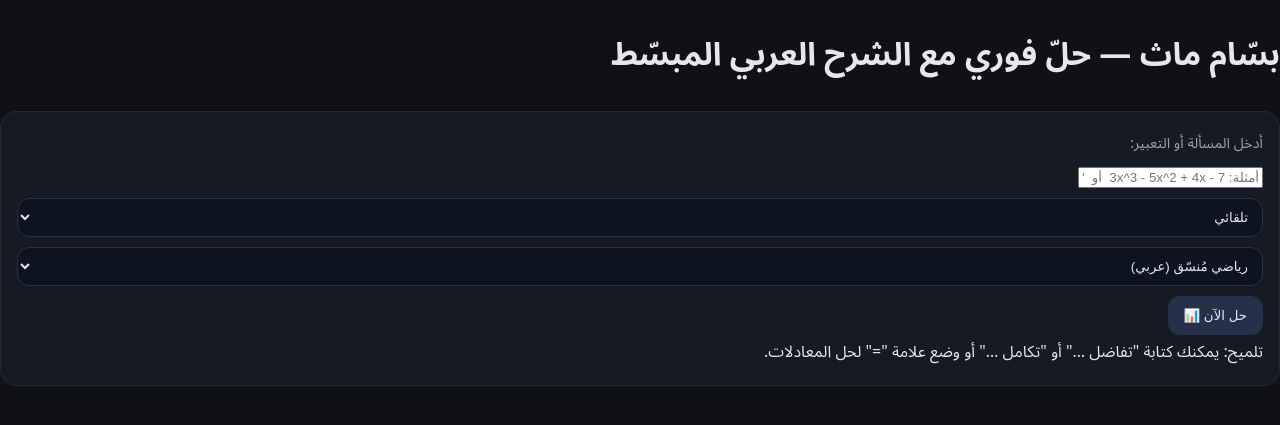
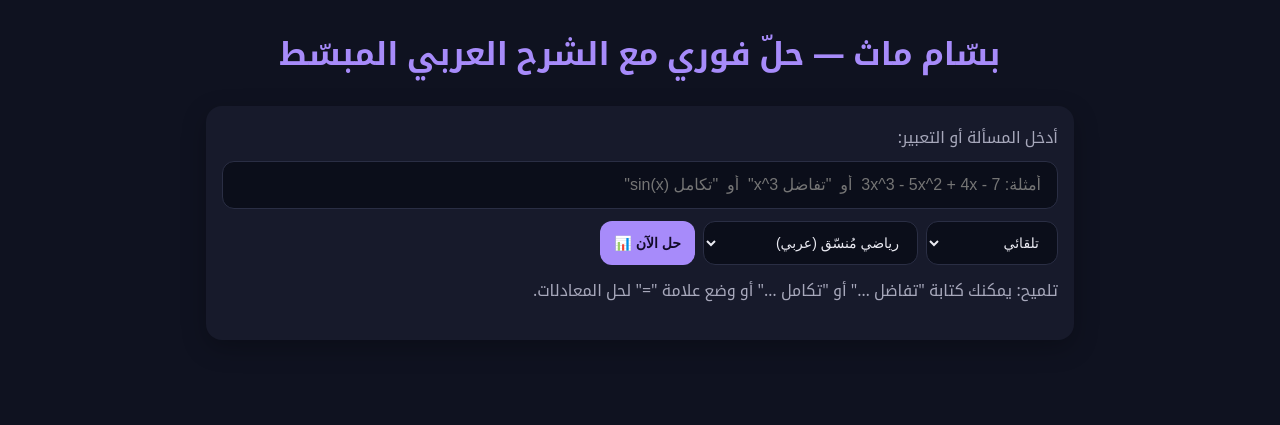
Before and after one commit to bassam-st/Bassam-Mathematics-, a Flask app: page / in a window 1280 px wide. Shown: the top 425 px of the page. Run offline with Flask 3, Linux system fonts and the light colour scheme; parts of the project's set-up code (start-up, migrations or seed data) failed here and were passed over.

Commit message:
Update style.css

```diff
--- a/static/style.css
+++ b/static/style.css
@@ -1,48 +1,88 @@
-:root{
-  --bg:#0f1117; --card:#161a22; --muted:#98a2b3;
-  --txt:#e6e7ee; --pri:#7c4dff; --pri-2:#a58bff; --ok:#22c55e; --err:#ef4444;
+:root {
+  --bg: #0f1220;
+  --card: #171a2b;
+  --text: #eaeaf2;
+  --muted: #a7a8bb;
+  --accent: #a78bfa;
+  --ok: #10b981;
+  --err: #ef4444;
 }
 
-*{box-sizing:border-box}
-html,body{margin:0;padding:0;background:var(--bg);color:var(--txt);font-family:system-ui,-apple-system,Segoe UI,Roboto,"Noto Sans Arabic",Tahoma,Arial,sans-serif}
-.wrap{max-width:900px;margin:24px auto;padding:0 16px}
-.head{text-align:center;margin-bottom:12px}
-.head h1{margin:0 0 6px}
-.sub{color:var(--muted);margin:0}
+* { box-sizing: border-box; }
 
-.card{background:var(--card);border:1px solid #232838;border-radius:16px;padding:16px;margin:14px 0}
-.lbl{display:block;font-size:.9rem;color:var(--muted);margin-bottom:6px}
-.input-row{display:flex;gap:8px}
-.inp{flex:1;border:1px solid #273044;background:#0e1320;color:var(--txt);border-radius:12px;padding:12px 14px;font-size:1.05rem;outline:none}
-.inp:focus{border-color:var(--pri)}
+html, body {
+  margin: 0; padding: 0;
+  background: var(--bg);
+  color: var(--text);
+  font-family: system-ui, -apple-system, Segoe UI, Roboto, "Noto Kufi Arabic", Arial, sans-serif;
+}
 
-.row{display:flex;gap:10px;flex-wrap:wrap;margin-top:10px}
-.col{flex:1 1 220px}
-.sel{width:100%;border:1px solid #273044;background:#0e1320;color:var(--txt);border-radius:12px;padding:10px}
-.chk{display:flex;align-items:flex-end;gap:8px}
-.chk input{transform:scale(1.2);accent-color:var(--pri)}
-.gap{gap:12px}
+.container {
+  max-width: 900px;
+  margin: 24px auto;
+  padding: 0 16px;
+}
 
-.btn{border:none;border-radius:12px;padding:12px 16px;background:#263149;color:var(--txt);cursor:pointer;transition:.2s}
-.btn:hover{filter:brightness(1.1)}
-.primary{background:var(--pri);color:#fff}
-.ghost{background:#1a2235}
+h1 { font-weight: 800; color: var(--accent); text-align: center; }
 
-.kbd{display:grid;grid-template-columns:repeat(8,1fr);gap:8px;margin-top:14px}
-.kbd button{padding:12px 0;border-radius:10px;border:1px solid #273044;background:#0e1320;color:var(--txt);cursor:pointer}
-.kbd .wide{grid-column:span 2}
-.kbd .ok{background:#183321;border-color:#1f6b3a}
-.kbd .warn{background:#3a1b1b;border-color:#7a2c2c}
+.card {
+  background: var(--card);
+  border-radius: 16px;
+  padding: 16px;
+  margin-top: 16px;
+  box-shadow: 0 8px 24px rgba(0,0,0,0.25);
+}
 
-.resBox{margin-top:8px;border-top:1px dashed #2b3244;padding-top:12px}
-.resTitle{color:var(--muted);margin-bottom:8px}
-.result{white-space:pre-wrap;word-break:break-word;font-size:1.05rem}
-.steps .step{padding:10px;border-radius:10px;background:#0e1320;border:1px solid #273044;margin:10px 0}
-.steps .step .t{color:var(--pri-2);font-weight:600;margin-bottom:6px}
+.lbl { display: block; margin-bottom: 8px; color: var(--muted); }
 
-.status{padding:10px;border-radius:10px;margin:8px 0}
-.status.none{display:none}
-.status.ok{background:#112617;border:1px solid #2e7d32;color:#b7f7c9}
-.status.err{background:#2b1515;border:1px solid #7a2424;color:#ffc9c9}
+.in {
+  width: 100%;
+  padding: 14px 16px;
+  background: #0b0e1a;
+  color: var(--text);
+  border: 1px solid #2a2e44;
+  border-radius: 12px;
+  font-size: 16px;
+}
 
-.foot{opacity:.7;text-align:center;margin:18px 0}
+.row { display: flex; gap: 8px; margin-top: 12px; flex-wrap: wrap; }
+.sel, .btn {
+  padding: 12px 14px;
+  border-radius: 12px;
+  border: 1px solid #2a2e44;
+  background: #0b0e1a;
+  color: var(--text);
+  font-size: 14px;
+}
+.btn { background: var(--accent); color: #120b28; font-weight: 800; border: none; }
+
+.hint { margin-top: 10px; color: var(--muted); }
+
+.out { margin-top: 18px; }
+
+.loading { color: var(--muted); }
+
+.err {
+  background: rgba(239, 68, 68, 0.1);
+  border: 1px solid rgba(239, 68, 68, 0.35);
+  color: #fecaca;
+  padding: 12px; border-radius: 12px;
+}
+
+.step {
+  background: #101327;
+  border: 1px solid #242847;
+  padding: 12px; border-radius: 12px;
+  margin-bottom: 10px;
+}
+.step-title { color: var(--accent); font-weight: 700; margin-bottom: 6px; }
+.step-body { color: var(--text); }
+
+.result-box {
+  background: #0c1320;
+  border: 1px solid #29304f;
+  padding: 14px; border-radius: 12px;
+  margin-top: 12px;
+}
+.result-title { color: var(--ok); font-weight: 800; margin-bottom: 6px; }
+.result-val { font-size: 18px; font-weight: 800; }
```
